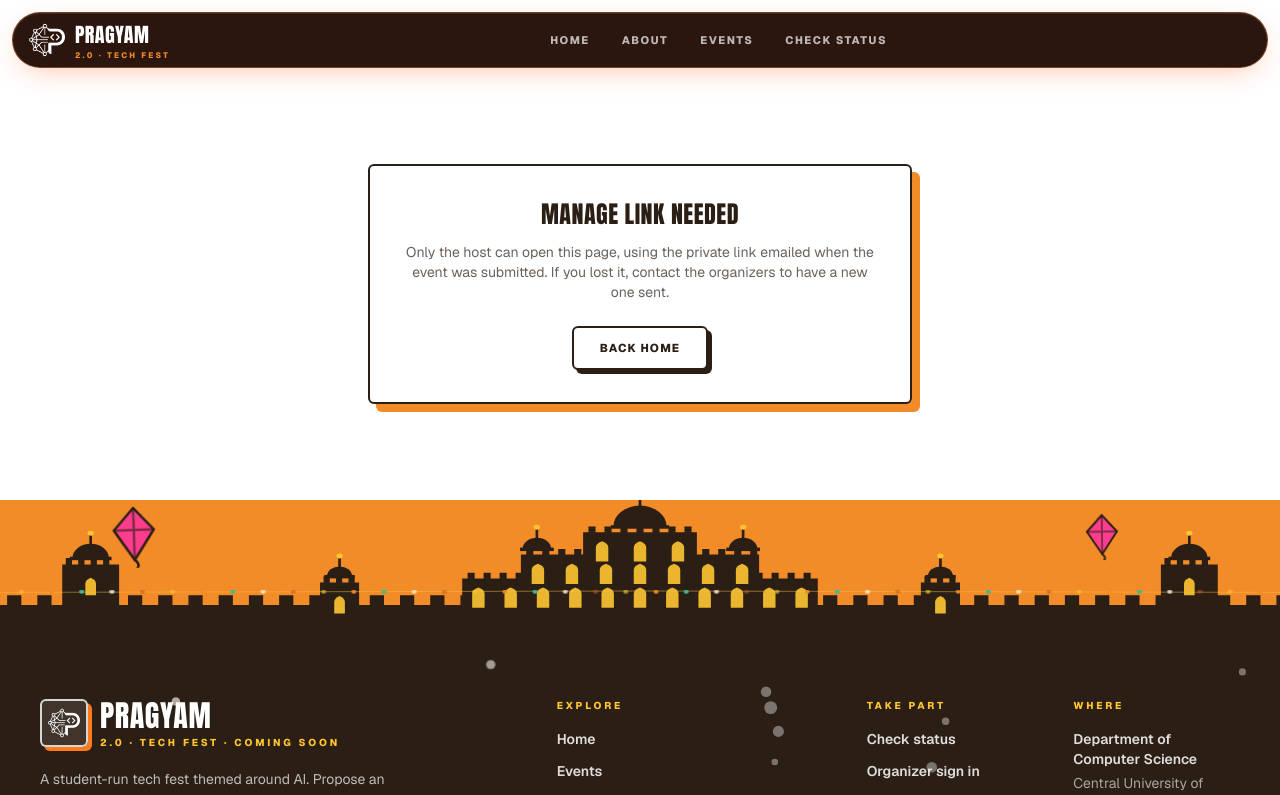
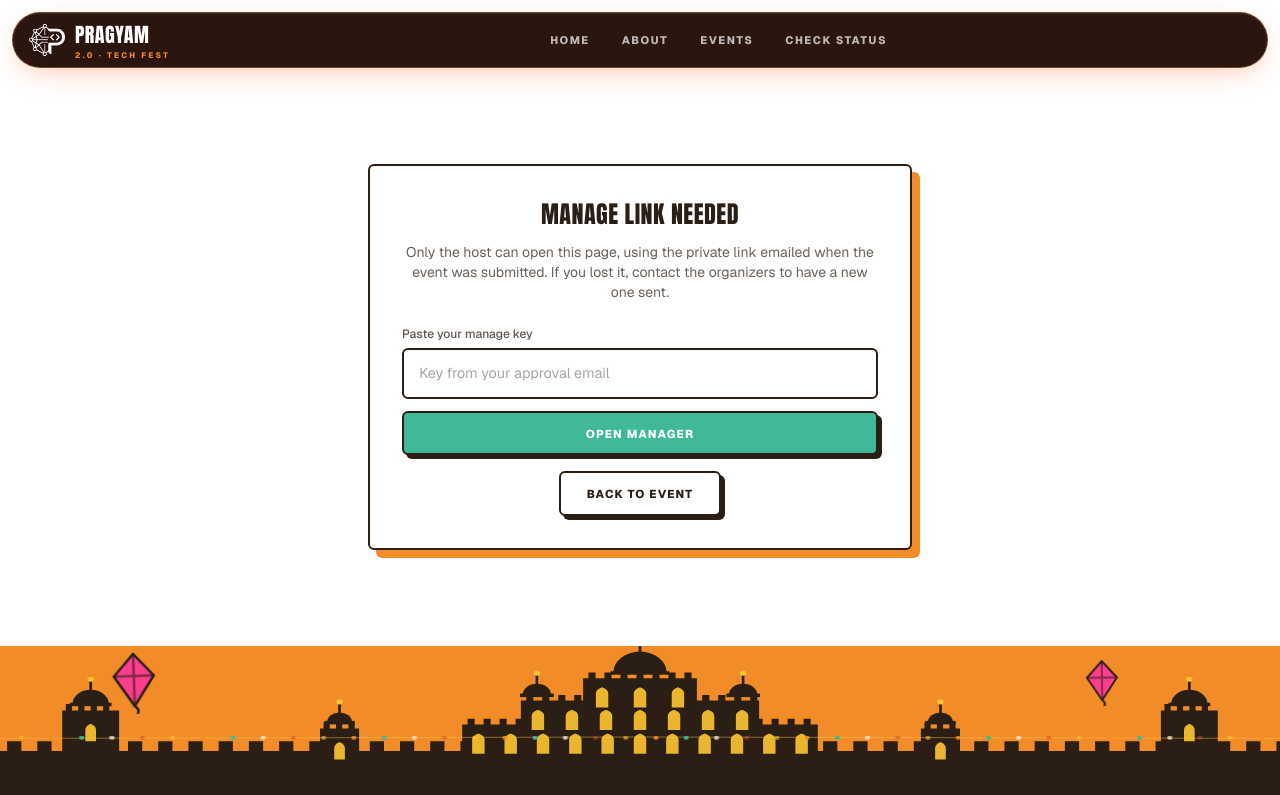
Before and after one commit to warrior141004/pragyam2, a Next.js app: page /manage/1 in a window 1280 px wide. Shown: the top 795 px of the page. Built offline with nearby package versions, Linux system fonts and the light colour scheme.

Commit message:
Add Manage this event link and manage-key entry

```diff
--- a/src/app/events/[id]/page.tsx
+++ b/src/app/events/[id]/page.tsx
@@ -145,6 +145,11 @@ export default function EventDetailPage({ params }: { params: Promise<{ id: stri
                 </div>
               )}
             </div>
+
+            <div className="hairline my-6" />
+            <Link href={`/manage/${event._id}`} className="block text-center text-sm font-semibold text-orange underline underline-offset-4">
+              Hosting this event? Manage it
+            </Link>
           </div>
         </aside>
       </div>
--- a/src/app/manage/[id]/page.tsx
+++ b/src/app/manage/[id]/page.tsx
@@ -50,14 +50,14 @@ export default function ManagePage() {
   const [saving, setSaving] = useState(false);
   const [msg, setMsg] = useState<{ ok: boolean; text: string } | null>(null);
 
-  // Take the key from the emailed link, keep it for this tab only, and remove it from the address bar.
+  // Take the key from the emailed link, remember it in this browser, and remove it from the address bar.
   useEffect(() => {
     const storeKey = `pragyam_manage_${id}`;
     const fromUrl = new URLSearchParams(window.location.search).get("key");
     let k: string | null = null;
     try {
-      if (fromUrl) sessionStorage.setItem(storeKey, fromUrl);
-      k = fromUrl || sessionStorage.getItem(storeKey);
+      if (fromUrl) localStorage.setItem(storeKey, fromUrl);
+      k = fromUrl || localStorage.getItem(storeKey);
     } catch {
       k = fromUrl;
     }
@@ -71,6 +71,9 @@ export default function ManagePage() {
     if (!key) return;
     const res = await fetch(`/api/host/events/${id}`, { headers: { "x-manage-key": key }, cache: "no-store" });
     if (!res.ok) {
+      try {
+        localStorage.removeItem(`pragyam_manage_${id}`);
+      } catch {}
       setState("denied");
       return;
     }
@@ -85,6 +88,19 @@ export default function ManagePage() {
     // eslint-disable-next-line react-hooks/set-state-in-effect -- fetch once the key is known
     load();
   }, [load]);
+
+  const [pasted, setPasted] = useState("");
+
+  function submitKey(e: React.FormEvent) {
+    e.preventDefault();
+    const k = pasted.trim();
+    if (!k) return;
+    try {
+      localStorage.setItem(`pragyam_manage_${id}`, k);
+    } catch {}
+    setState("loading");
+    setKey(k);
+  }
 
   function set<K extends keyof HostEvent>(field: K, value: HostEvent[K]) {
     setForm((f) => (f ? { ...f, [field]: value } : f));
@@ -155,7 +171,12 @@ export default function ManagePage() {
             Only the host can open this page, using the private link emailed when the event was submitted. If you lost it,
             contact the organizers to have a new one sent.
           </p>
-          <Link href="/" className="btn btn-glass mt-6">Back home</Link>
+          <form onSubmit={submitKey} className="mt-6 space-y-3 text-left">
+            <label className={lbl}>Paste your manage key</label>
+            <input className="input-glass" value={pasted} onChange={(e) => setPasted(e.target.value)} placeholder="Key from your approval email" autoComplete="off" />
+            <button type="submit" className="btn btn-primary w-full">Open manager</button>
+          </form>
+          <Link href={`/events/${id}`} className="btn btn-glass mt-4">Back to event</Link>
         </div>
       </div>
     );
```
